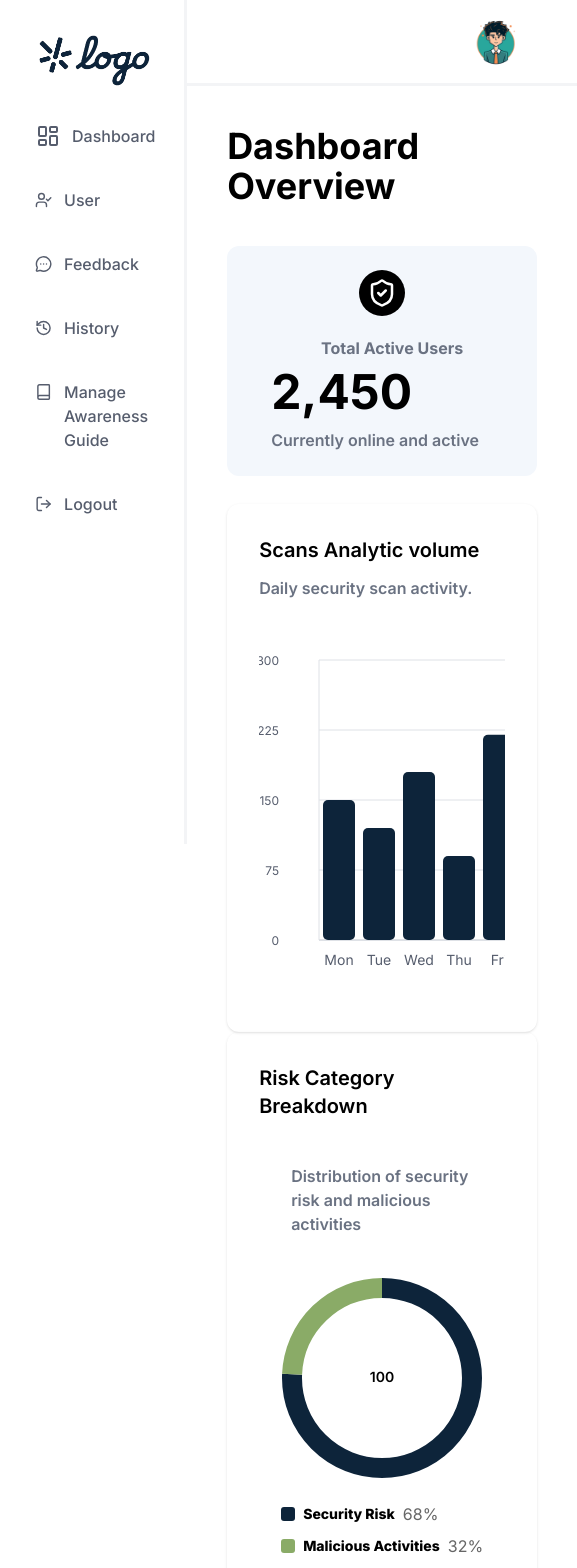
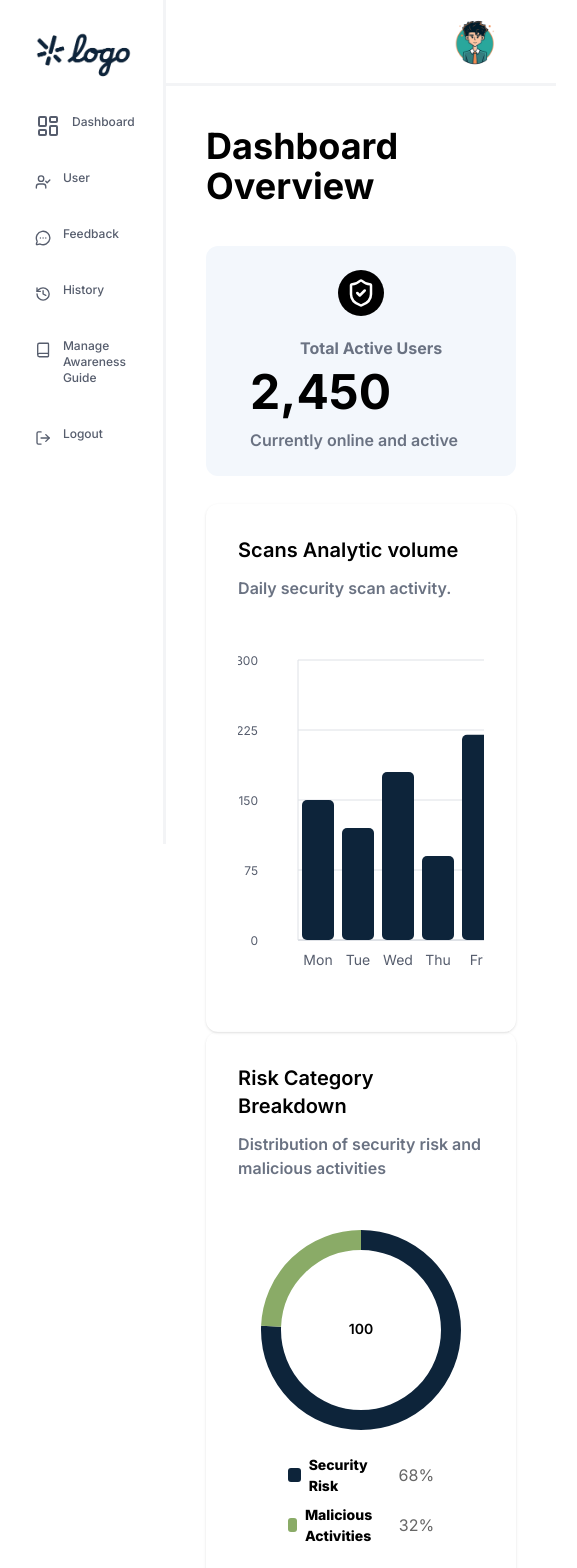
Before and after one commit to MaurenceBudiongan/awarenet-admin-web, a Next.js app: page /homepage in a window 390 px wide. Shown: the top 1568 px of the page, 577 px wide, since content can reach past the window. Built offline with nearby package versions, Linux system fonts and the light colour scheme.

Commit message:
reponsive text in nav

```diff
--- a/app/donut_chart/page.tsx
+++ b/app/chart/donut_chart/page.tsx
@@ -135,7 +135,7 @@ export default function Page(): React.ReactElement {
   ];
 
   return (
-    <main style={{ padding: 10 }}>
+    <main style={{ padding: 50 }}>
       <DonutChart slices={data} size={200} thickness={20} />
     </main>
   );
--- a/app/dashboard/page.tsx
+++ b/app/dashboard/page.tsx
@@ -1,6 +1,6 @@
 "use client";
-import DonutChart from "../donut_chart/page";
-import BarChart from "../bar_graph/page";
+import DonutChart from "../chart/donut_chart/page";
+import BarChart from "../chart/bar_graph/page";
 
 const Dashboard = () => {
   return (
@@ -51,7 +51,7 @@ const Dashboard = () => {
             <p className="text-xl font-semibold mb-3">
               Risk Category Breakdown
             </p>
-            <p className="p-8 text-md text-gray-500 font-semibold">
+            <p className="text-md text-gray-500 font-semibold">
               Distribution of security risk and malicious activities{" "}
             </p>
             <div>
--- a/app/homepage/page.tsx
+++ b/app/homepage/page.tsx
@@ -65,7 +65,7 @@ const Homepage = () => {
           height={150}
           className="rounded-full float-right"
         />
-        <div className="group flex">
+        <div className="group flex text-xs md:text-base">
           <button className="group-hover:bg-[#05893E] active:bg-[#05893E] w-1 rounded"></button>
           <svg
             xmlns="http://www.w3.org/2000/svg"
@@ -86,12 +86,12 @@ const Homepage = () => {
           </svg>
           <button
             onClick={() => setActive("dashboard")}
-            className="py-2 px-1 w-px rounded text-left text-[#565d6d] hover:text-[#05893E] font-inter font-medium text-md"
+            className="py-2 px-1 w-px rounded text-left text-[#565d6d] hover:text-[#05893E] font-inter font-medium "
           >
             Dashboard
           </button>
         </div>
-        <div className="group flex">
+        <div className="group flex text-xs md:text-base">
           <button className="group-hover:bg-[#05893E] w-1 rounded"></button>
           <svg
             xmlns="http://www.w3.org/2000/svg"
@@ -116,7 +116,7 @@ const Homepage = () => {
             User
           </button>
         </div>
-        <div className="group flex">
+        <div className="group flex text-xs md:text-base">
           <button className="group-hover:bg-[#05893E] w-1 rounded"></button>
           <svg
             xmlns="http://www.w3.org/2000/svg"
@@ -142,7 +142,7 @@ const Homepage = () => {
             Feedback
           </button>
         </div>
-        <div className="group flex">
+        <div className="group flex text-xs md:text-base">
           <button className="group-hover:bg-[#05893E] w-1 rounded"></button>
           <svg
             xmlns="http://www.w3.org/2000/svg"
@@ -167,7 +167,7 @@ const Homepage = () => {
             History
           </button>
         </div>
-        <div className="group flex">
+        <div className="group flex text-xs md:text-base">
           <button className="group-hover:bg-[#05893E] w-1 rounded"></button>
           <svg
             xmlns="http://www.w3.org/2000/svg"
@@ -191,7 +191,7 @@ const Homepage = () => {
           </button>
         </div>
 
-        <div className="group flex">
+        <div className="group flex text-xs md:text-base">
           <button className="group-hover:bg-[#05893E] w-1 rounded"></button>
           <svg
             xmlns="http://www.w3.org/2000/svg"
```
Also changed, not shown: app/chart/bar_graph/page.tsx (renamed from app/bar_graph/page.tsx).
